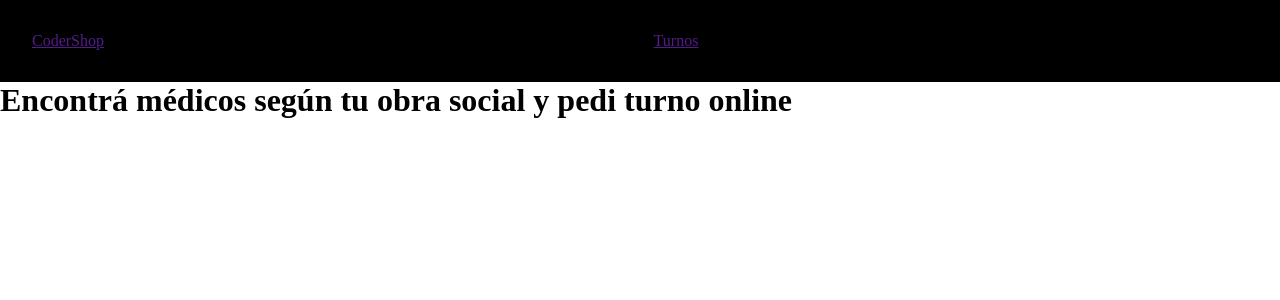
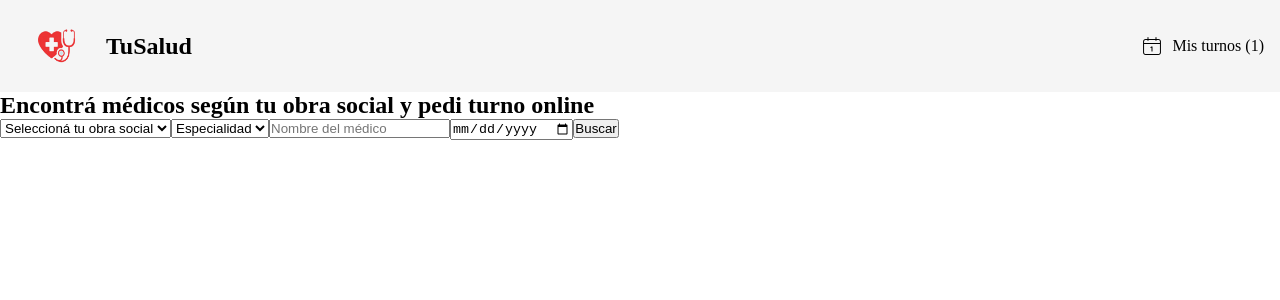
Before and after one commit to VirgiSalinas/salinasapp, a React (Vite) app: page / in a window 1280 px wide. Shown: the top 300 px of the page. Built offline with nearby package versions, Linux system fonts and the light colour scheme.

Commit message:
pagina lista para entrega

```diff
--- a/package.json
+++ b/package.json
@@ -10,8 +10,11 @@
     "preview": "vite preview"
   },
   "dependencies": {
+    "bootstrap": "^5.3.8",
     "react": "^19.2.0",
-    "react-dom": "^19.2.0"
+    "react-bootstrap": "^2.10.10",
+    "react-dom": "^19.2.0",
+    "react-icons": "^5.5.0"
   },
   "devDependencies": {
     "@eslint/js": "^9.39.1",
--- a/src/assets/css/NavBar.css
+++ b/src/assets/css/NavBar.css
@@ -1,7 +1,19 @@
 .nav-container {
-  background-color: black;
-  padding: 2rem;
+  background-color: whitesmoke;
+  padding: 1rem;
   display: flex;
   justify-content: space-between;
   align-items: center;
 }
+
+.logo-item{
+    display: flex;
+    justify-content: space-evenly;
+    align-items: center;
+    gap: 10px;
+}
+
+img{
+    width: 80px;
+    height: 60px;
+}
--- a/src/components/CartWidget.jsx
+++ b/src/components/CartWidget.jsx
@@ -1,7 +1,9 @@
+import { CiCalendarDate } from "react-icons/ci";
 const CartWidget = ()=>{
     return(
-        <div>
-            <span></span>
+        <div style={{ display: "flex", alignItems: "center", gap: "8px" }}>
+             <CiCalendarDate fontSize={'1.5rem'} />
+            <span>Mis turnos (1)</span>
         </div>
     )
 }
--- a/src/components/ItemListContainer.jsx
+++ b/src/components/ItemListContainer.jsx
@@ -1,9 +1,28 @@
 const ItemListContainer = (props)=> {
     const {mensaje}= props
     return (
-        <div>
+        <section>
             <h1>{mensaje}</h1>
-        </div>
+            <div>
+                <select name="" id="">
+                    <option value="">Seleccioná tu obra social</option>
+                    <option value="osde">OSDE</option>
+                    <option value="swiss">Swiss Medical</option>
+                    <option value="galeno">Galeno</option>
+                </select>
+
+                <select name="" id="">
+                    <option value="">Especialidad</option>
+                    <option value="clinico">Clínico</option>
+                    <option value="cardiologo">Cardiólogo</option>
+                    <option value="pediatra">Pediatra</option>
+                </select>
+
+                <input type="text" placeholder="Nombre del médico"/>
+                <input type="date" />
+                <button>Buscar</button>
+            </div>
+        </section>
     )
 }
 
--- a/src/components/NavBar.jsx
+++ b/src/components/NavBar.jsx
@@ -2,12 +2,16 @@
 import '../assets/css/NavBar.css'
 import CartWidget from './CartWidget'
 
+
 const NavBar = ()=> {
     return (
         <nav className="nav-container">
-            <a href=""> CoderShop</a>
-            <a href="">Turnos</a>
+            <div className='logo-item'>
+                <img src="./img/logoSalud.png" alt="logo TuSalud" />
+                <h2>TuSalud</h2>
+            </div>
             <CartWidget/>
+
         </nav>
     )
 }
```
Also changed, not shown: 1 other file (tests, documents, lock files or other folders).
